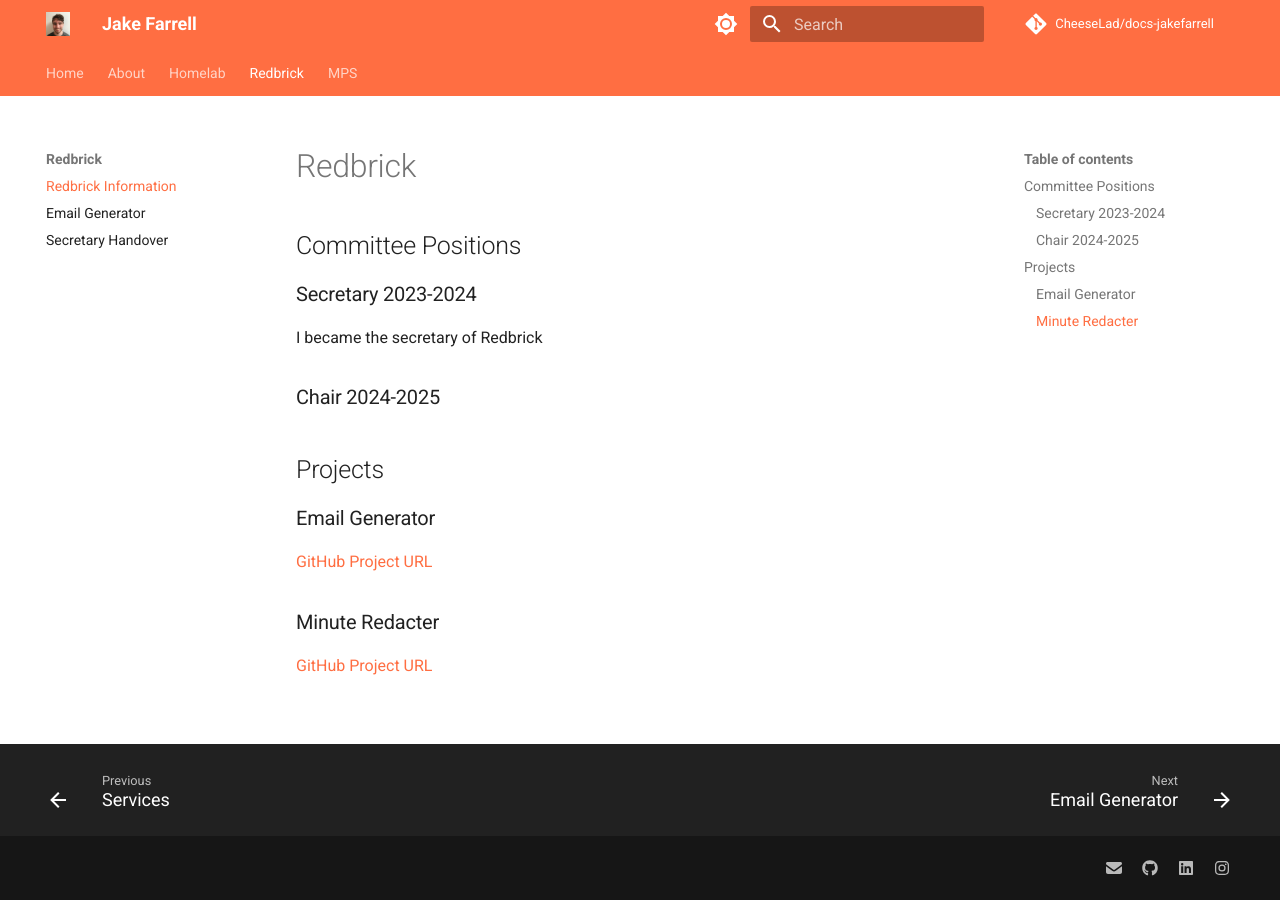
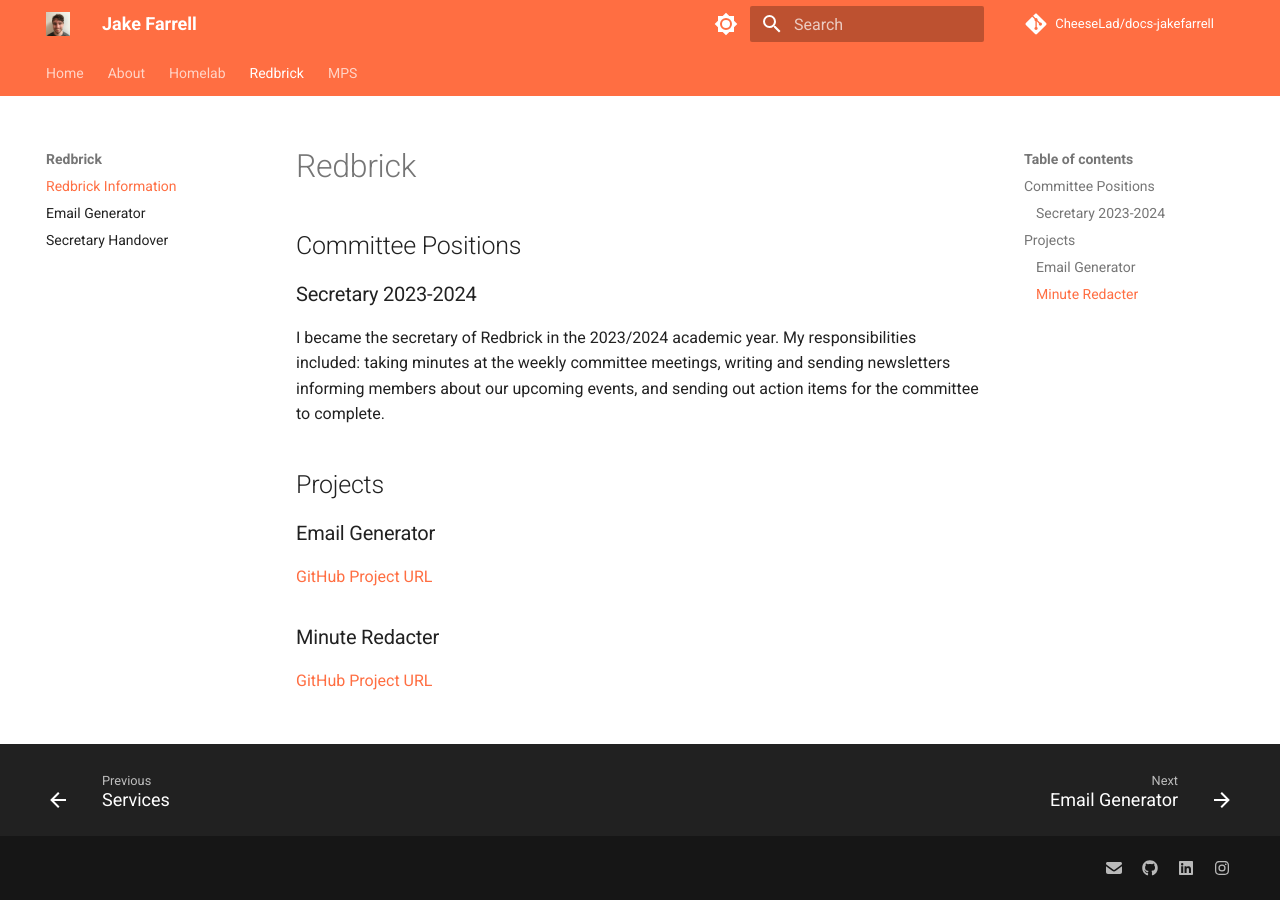
Before and after one commit to CheeseLad/docs, an MkDocs documentation site: the page built from docs/redbrick/redbrick.md, in a window 1280 px wide. Built offline with MkDocs 1.6.1 and Material for MkDocs 9.7.7, drawn with Linux system fonts in a browser that asks for light colours; comment, search, counter and statistics services are not loaded.

Commit message:
added redbrick info

```diff
--- a/docs/redbrick/redbrick.md
+++ b/docs/redbrick/redbrick.md
@@ -4,9 +4,7 @@
 
 ### Secretary 2023-2024
 
-I became the secretary of Redbrick
-
-### Chair 2024-2025
+I became the secretary of Redbrick in the 2023/2024 academic year. My responsibilities included: taking minutes at the weekly committee meetings, writing and sending newsletters informing members about our upcoming events, and sending out action items for the committee to complete.
 
 ## Projects
 
```
